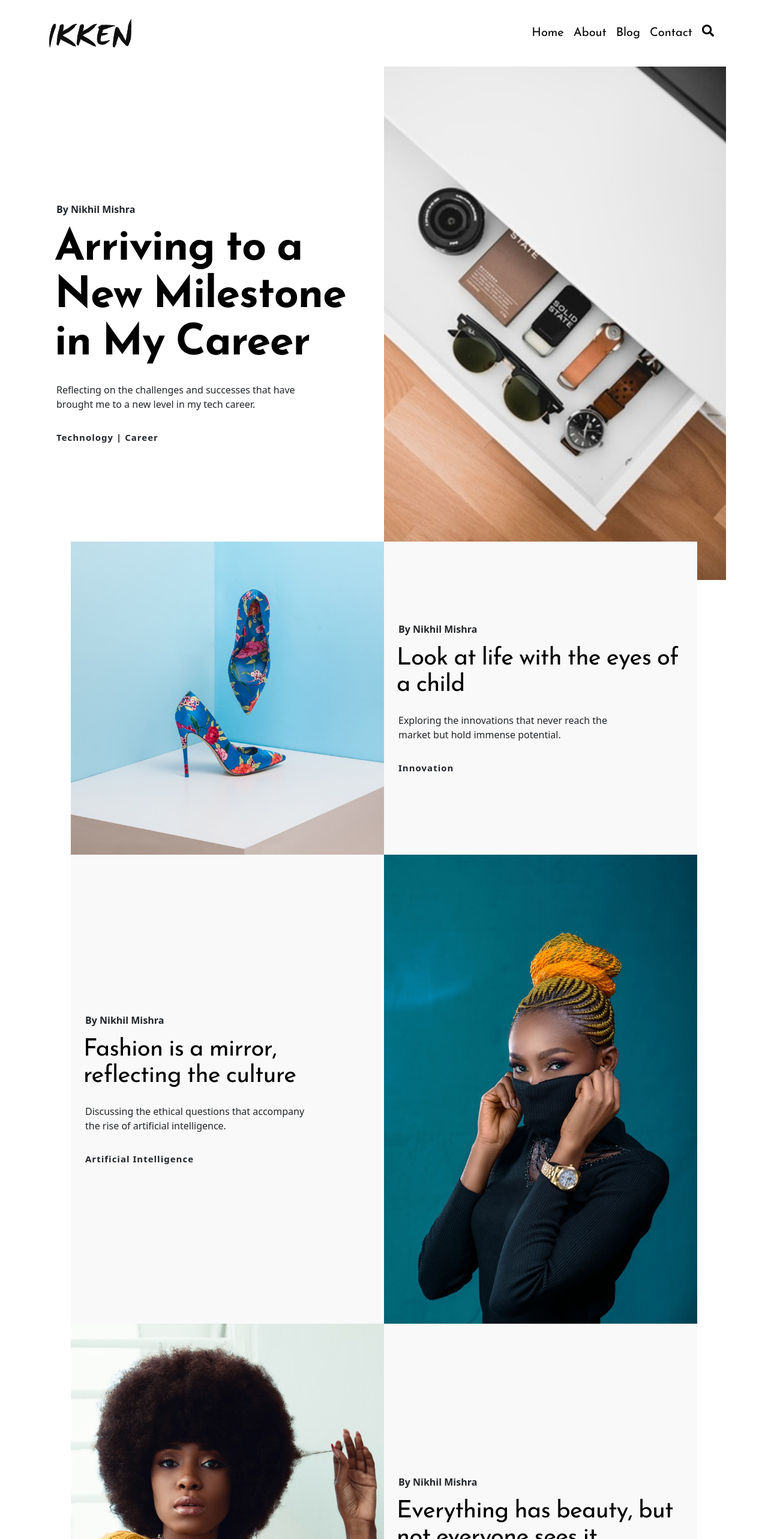
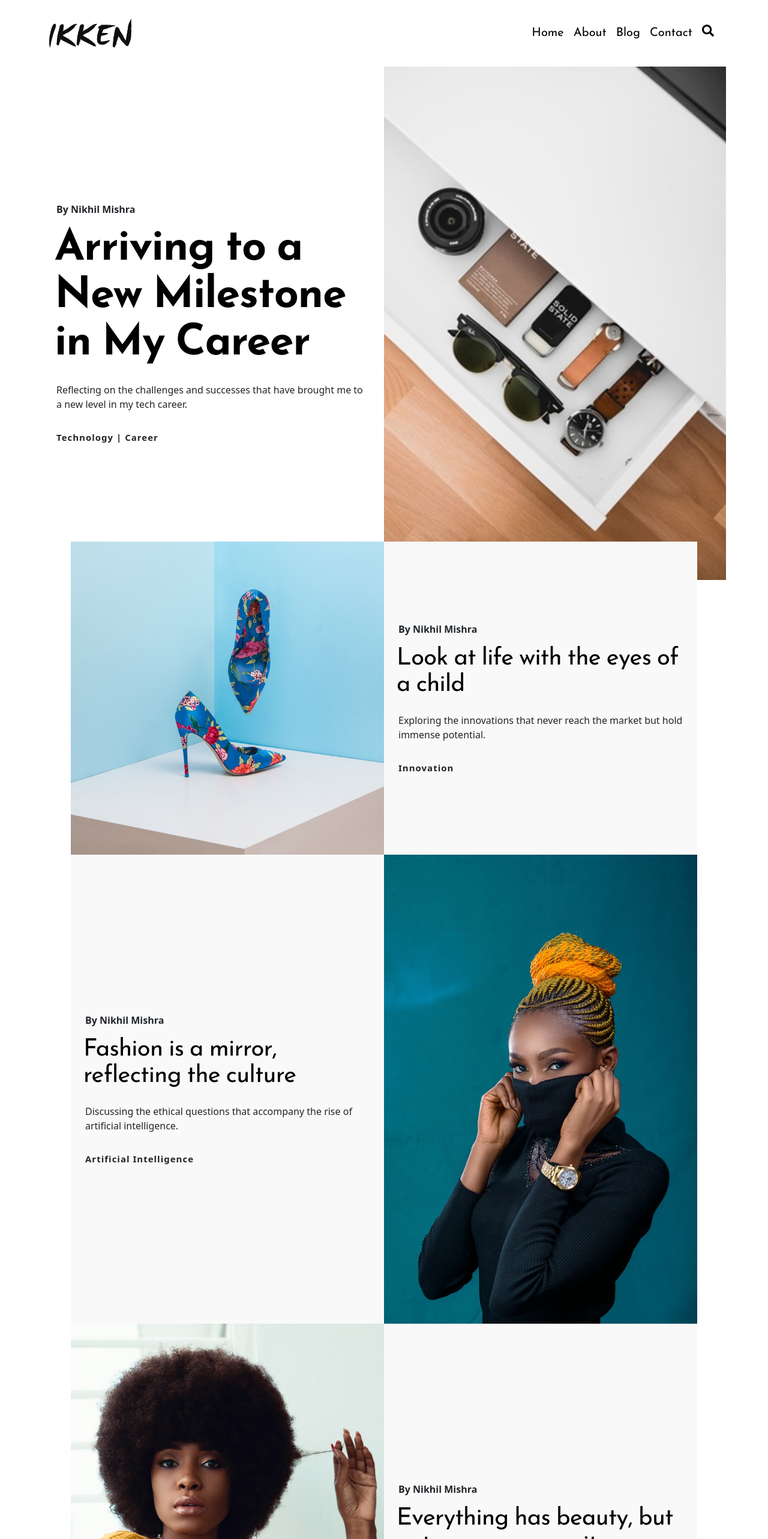
Before and after one commit to nikhil7476/ikken, a Next.js app: page / in a window 1280 px wide. Shown: the top 2566 px of the page at 60% size. Built offline with nearby package versions, Linux system fonts and the light colour scheme.

Commit message:
new file:   public/blog-middle.jpg 	modified:   src/pages/index.js 	modified:   src/styles/globals.css 	modified:   src/utils/blogData.js

```diff
--- a/src/pages/index.js
+++ b/src/pages/index.js
@@ -8,6 +8,7 @@ import { blogPosts } from "@/utils/blogData";
 export default function Home() {
   const latestPost = blogPosts[0];
   const otherPosts = blogPosts.slice(1, 5);
+  const middlePosts = blogPosts[6];
 
   return (
     <>
@@ -31,9 +32,7 @@ export default function Home() {
                 data-aos="fade-right"
                 data-aos-duration="1500"
               >
-                <span className={`global-authors ${styles.auth}`}>
-                  By {latestPost.author}
-                </span>
+                <span className="global-authors">By {latestPost.author}</span>
                 <h1 className="global-title">
                   <Link
                     href={`/blog/${encodeURIComponent(latestPost.slug)}`}
@@ -110,9 +109,7 @@ export default function Home() {
                   xs={12}
                   className="align-content-center p-4 m-0"
                 >
-                  <span className={`global-authors ${styles.auth}`}>
-                    By {post.author}
-                  </span>
+                  <span className="global-authors">By {post.author}</span>
                   <h1 className="global-title">
                     <Link
                       href={`/blog/${encodeURIComponent(post.slug)}`}
@@ -127,6 +124,42 @@ export default function Home() {
               </Row>
             ))}
           </Container>
+          <Container>
+            <Row data-aos="fade-up" data-aos-duration="1500">
+              <Col xl={12} lg={12} md={12} sm={12} xs={12}>
+                <div
+                  style={{
+                    backgroundImage: `url(${middlePosts.image})`,
+                    backgroundSize: "cover",
+                    backgroundPosition: "center center",
+                    minHeight: "250px",
+                  }}
+                >
+                  <h2 style={{ display: "none" }}>Middle Post</h2>
+                </div>
+              </Col>
+              <Col
+                xl={12}
+                lg={12}
+                md={12}
+                sm={12}
+                xs={12}
+                className="align-content-center p-4 m-0 text-center"
+              >
+                <span className="global-authors">By {middlePosts.author}</span>
+                <h1 className="global-title">
+                  <Link
+                    href={`/blog/${encodeURIComponent(middlePosts.slug)}`}
+                    className="global-underline"
+                  >
+                    {middlePosts.title}
+                  </Link>
+                </h1>
+                <p className="global-excerpt">{middlePosts.excerpt}</p>
+                <span className="global-tags">{middlePosts.tag}</span>
+              </Col>
+            </Row>
+          </Container>
         </section>
       </div>
     </>
--- a/src/styles/globals.css
+++ b/src/styles/globals.css
@@ -39,8 +39,7 @@ h1, h2, h3, h4, h5, h6 {
 .global-authors {
   font-size: 16px;
   font-weight: 600;
-  width: 80%;
-  padding: 2px 20% 10px 0;
+  padding: 2px 0 10px 0;
 }
 
 .global-title {
@@ -59,8 +58,7 @@ h1, h2, h3, h4, h5, h6 {
 
 .global-excerpt {
   font-size: 16px;
-  width: 90%;
-  padding: 20px 10% 15px 0;
+  padding: 20px 0 15px 0;
 }
 
 .global-tags {
--- a/src/utils/blogData.js
+++ b/src/utils/blogData.js
@@ -107,4 +107,22 @@ export const blogPosts = [
     imageWidth:"768",
     imageHeight:"1024",
   },
+  {
+    id: 7,
+    author: "Nikhil Mishra",
+    tag: "Cybersecurity",
+    title: "Being unique is better than being perfect",
+    slug: "understanding-zero-trust-architecture",
+    date: "November 18, 2023",
+    excerpt:
+      "Zero Trust is transforming cybersecurity in a world with increasing threats.",
+    content: `
+        In a world where cyber threats are constantly evolving, traditional perimeter-based security models fall short. Zero Trust Architecture (ZTA) is a cybersecurity approach where no entity,
+        whether inside or outside the network, is trusted by default. Every request is verified, minimizing vulnerabilities from compromised accounts. This model is increasingly popular for remote work
+        and cloud-based environments. Zero Trust emphasizes identity verification, secure access, and minimizing access privileges, making it a powerful strategy for modern cybersecurity.
+      `,
+    image: "/blog-middle.jpg",
+    imageWidth:"1080",
+    imageHeight:"720",
+  },
 ];
```
Also changed, not shown: public/blog-middle.jpg (added).
